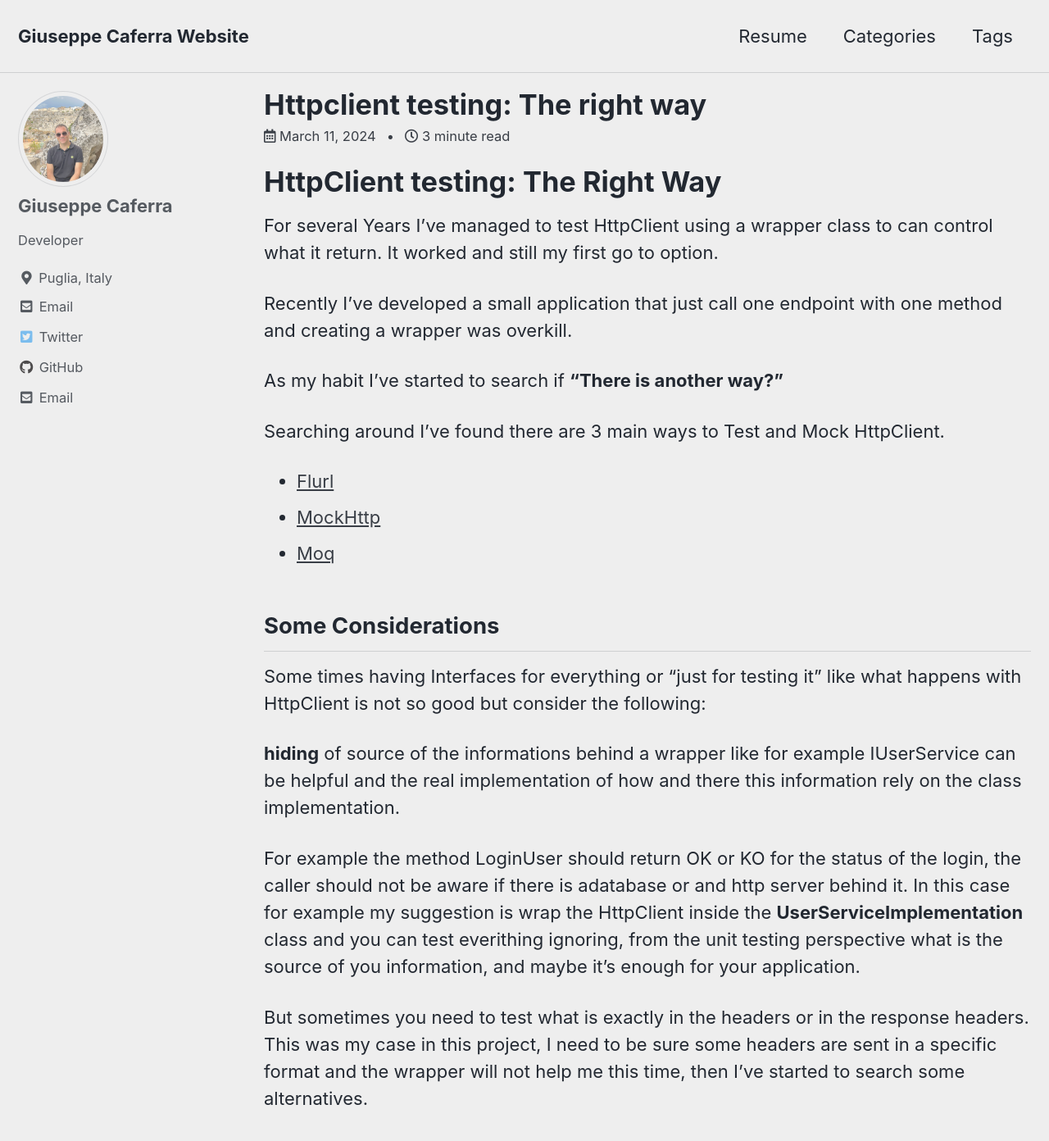
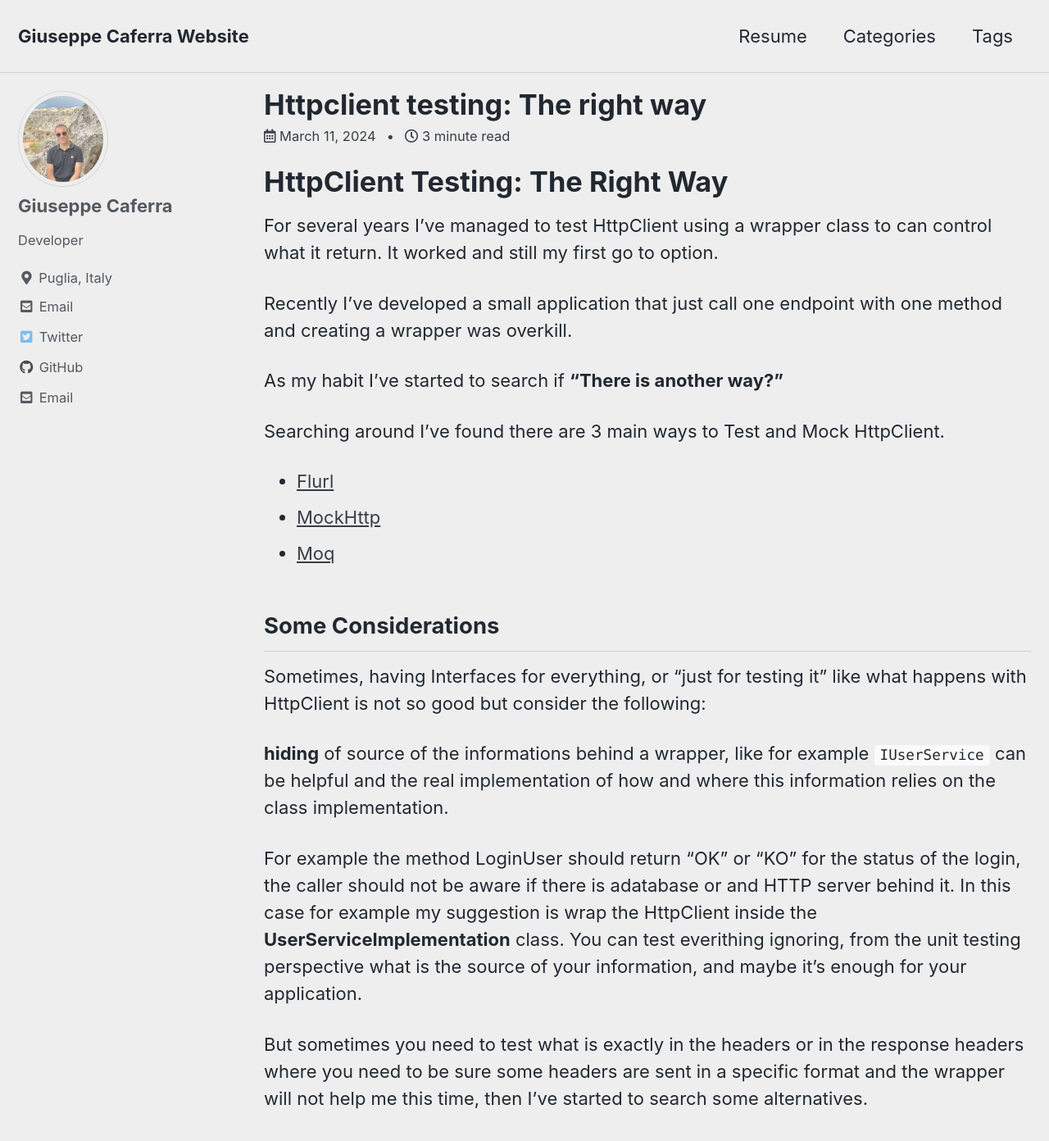
Before and after one commit to gcaferra/gcaferra.github.io, a Jekyll site: the page built from _posts/2024/2024-03-11-HttpClient-testing-the-right-way.md, in a window 1280 px wide and 1400 px high. Shown: the top 1392 px of the window at 82% size. Built offline with Jekyll 4.4.1, drawn with Linux system fonts in a browser that asks for light colours; cached includes are drawn as plain includes; comment, search, counter and statistics services are not loaded; some of the changed text lies outside the part shown.

Commit message:
Typo and grammer fixes

```diff
--- a/_posts/2024/2024-03-11-HttpClient-testing-the-right-way.md
+++ b/_posts/2024/2024-03-11-HttpClient-testing-the-right-way.md
@@ -7,9 +7,9 @@ tags:
 - httpclient
 ---
 
-# HttpClient testing: The Right Way
+# HttpClient Testing: The Right Way
 
-For several Years I've managed to test HttpClient using a wrapper class to can control what it return.
+For several years I've managed to test HttpClient using a wrapper class to can control what it return.
 It worked and still my first go to option.
 
 Recently I've developed a small application that just call one endpoint with one method and creating a wrapper was overkill.
@@ -24,15 +24,14 @@ Searching around I've found there are 3 main ways to Test and Mock HttpClient.
 
 ## Some Considerations
 
-Some times having Interfaces for everything or "just for testing it" like what happens with HttpClient is not so good but consider the following:
+Sometimes, having Interfaces for everything, or "just for testing it" like what happens with HttpClient is not so good but consider the following:
 
-**hiding** of source of the informations behind a wrapper like for example IUserService can be helpful and the real implementation of how and there this information rely on the class implementation.
+**hiding** of source of the informations behind a wrapper, like for example `IUserService` can be helpful and the real implementation of how and where this information relies on the class implementation.
 
-For example the method LoginUser should return OK or KO  for the status of the login, the caller should not be aware if there is adatabase or and http server behind it.
-In this case for example my suggestion is wrap the HttpClient inside the **UserServiceImplementation** class and you can test everithing ignoring, from the unit testing perspective what is the source of you information, and maybe it's enough for your application.
+For example the method LoginUser should return "OK" or "KO"  for the status of the login, the caller should not be aware if there is adatabase or and HTTP server behind it.
+In this case for example my suggestion is wrap the HttpClient inside the **UserServiceImplementation** class. You can test everithing ignoring, from the unit testing perspective what is the source of your information, and maybe it's enough for your application.
 
-But sometimes you need to test what is exactly in the headers or in the response headers.
-This was my case in this project, I need to be sure some headers are sent in a specific format and the wrapper will not help me this time, then I've started to search some alternatives.
+But sometimes you need to test what is exactly in the headers or in the response headers where you need to be sure some headers are sent in a specific format and the wrapper will not help me this time, then I've started to search some alternatives.
 
 ## Moq
 
```
Also changed, not shown: _posts/2024/2024-04-29-Stop-using-IConfiguration-to-configure-Services.md (+10 -10 lines).
